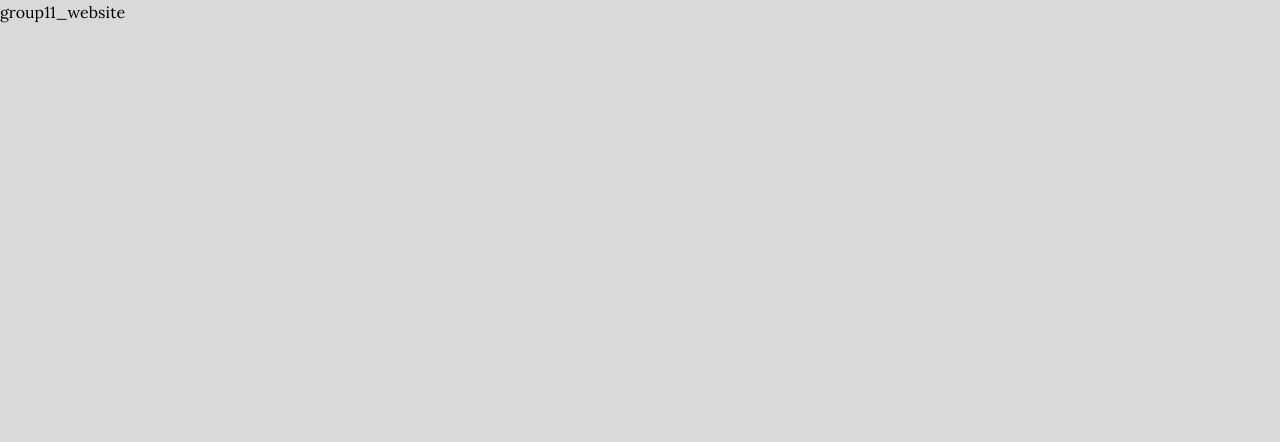
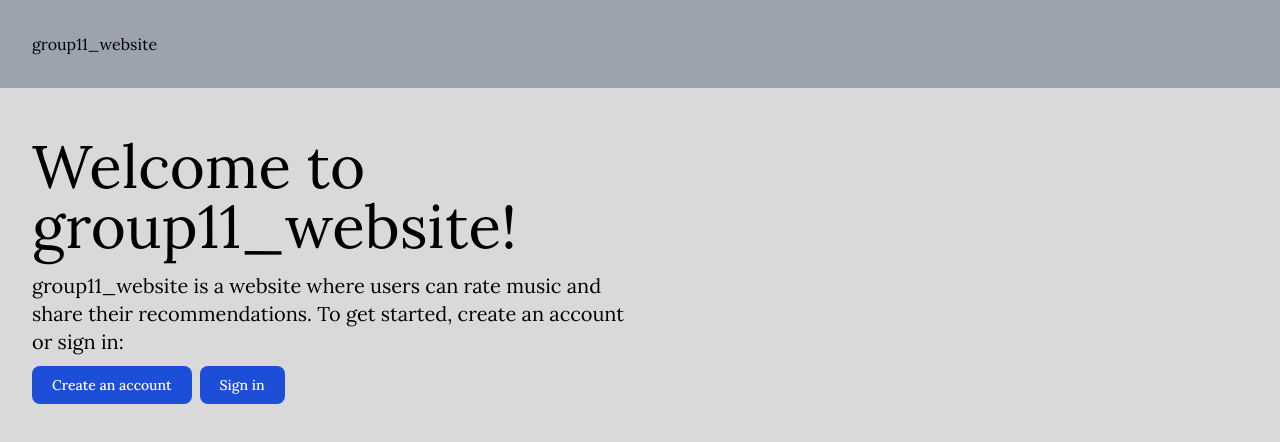
Before and after one commit to 437group11/437group11, a Next.js app in the folder apps/client/: page / in a window 1280 px wide. Shown: the top 442 px of the page. Built offline with nearby package versions, Linux system fonts and the light colour scheme.

Commit message:
Flesh out homepage

```diff
--- a/apps/client/app/layout.tsx
+++ b/apps/client/app/layout.tsx
@@ -1,6 +1,7 @@
-import './globals.css'
+import '../styles/globals.css'
 import type { Metadata } from 'next'
 import { Lora } from 'next/font/google'
+import Header from "../components/header"
 
 const myFont = Lora({ subsets: ['latin'] })
 
@@ -16,7 +17,10 @@ export default function RootLayout({
 }) {
   return (
     <html lang="en">
-      <body className={myFont.className}>{children}</body>
+        <body className={myFont.className}>
+            <Header></Header>
+            {children}
+        </body>
     </html>
   )
 }
--- a/apps/client/app/page.tsx
+++ b/apps/client/app/page.tsx
@@ -2,15 +2,25 @@ import Image from 'next/image'
 import metadata from "./layout"
 
 export default function Home() {
-  return (
-    <>
-      <header className="">
-
-      </header>
-
-      <main className="">
-        <h1>group11_website </h1>
-      </main>
-    </>
-  )
+    return (
+        <>
+            <main className="max-w-2xl p-8">
+                <h1 className='text-6xl my-4'>
+                    Welcome to group11_website!
+                </h1>
+                <p className='text-xl my-4'>
+                    group11_website is a website where users can rate music and share their recommendations.
+                    To get started, create an account or sign in:
+                </p>
+                <div className="my-4">
+                    <a href="#" className="text-white bg-blue-700 hover:bg-blue-800 focus:ring-4 focus:ring-blue-300 font-medium rounded-lg text-sm px-5 py-2.5 mr-2 mb-2 dark:bg-blue-600 dark:hover:bg-blue-700 focus:outline-none dark:focus:ring-blue-800">
+                        Create an account
+                    </a>
+                    <a href="#" className="text-white bg-blue-700 hover:bg-blue-800 focus:ring-4 focus:ring-blue-300 font-medium rounded-lg text-sm px-5 py-2.5 mr-2 mb-2 dark:bg-blue-600 dark:hover:bg-blue-700 focus:outline-none dark:focus:ring-blue-800">
+                        Sign in
+                    </a>
+                </div>
+            </main>
+        </>
+    )
 }
--- /dev/null
+++ b/apps/client/components/header.tsx
@@ -0,0 +1,9 @@
+export default function header() {
+    return (
+        <header className="bg-gray-400 p-8">
+            <span>
+                group11_website
+            </span>
+        </header>
+    )
+}
```
Also changed, not shown: apps/client/styles/globals.css (renamed from apps/client/app/globals.css).
